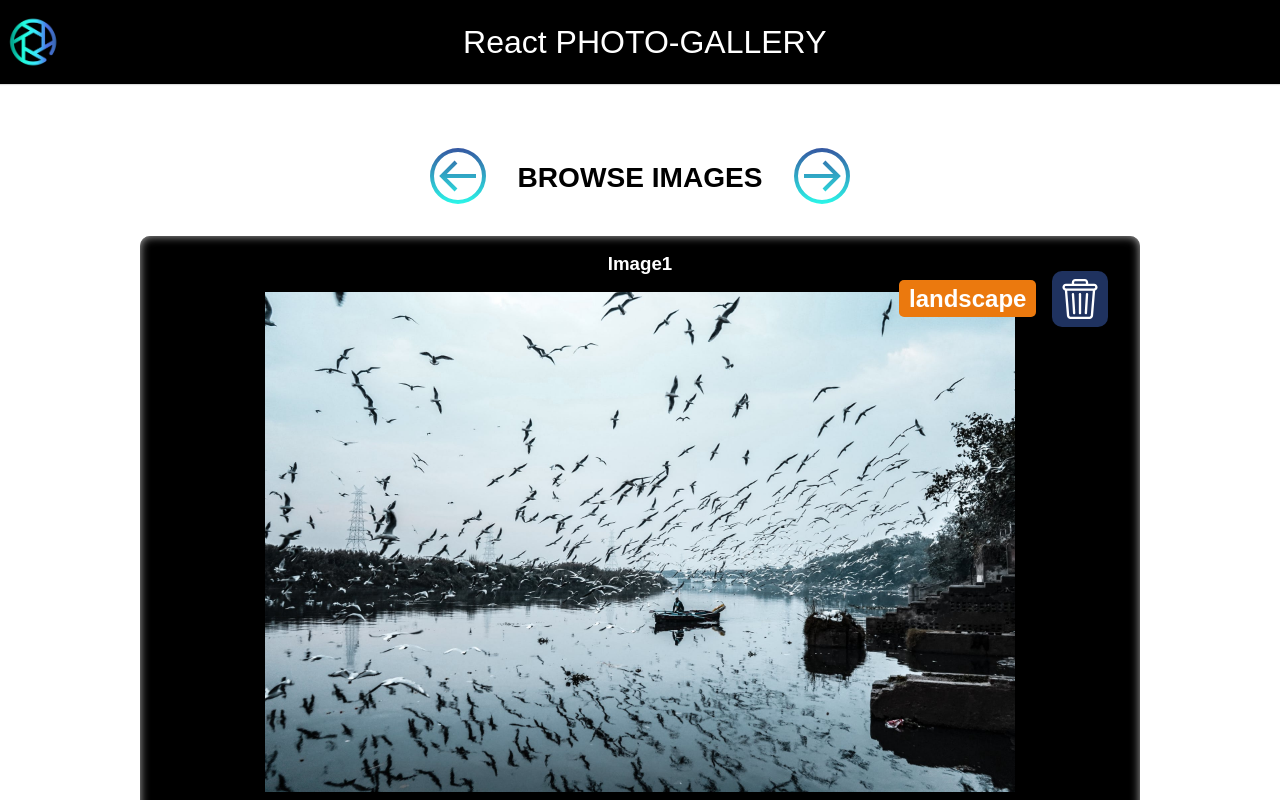
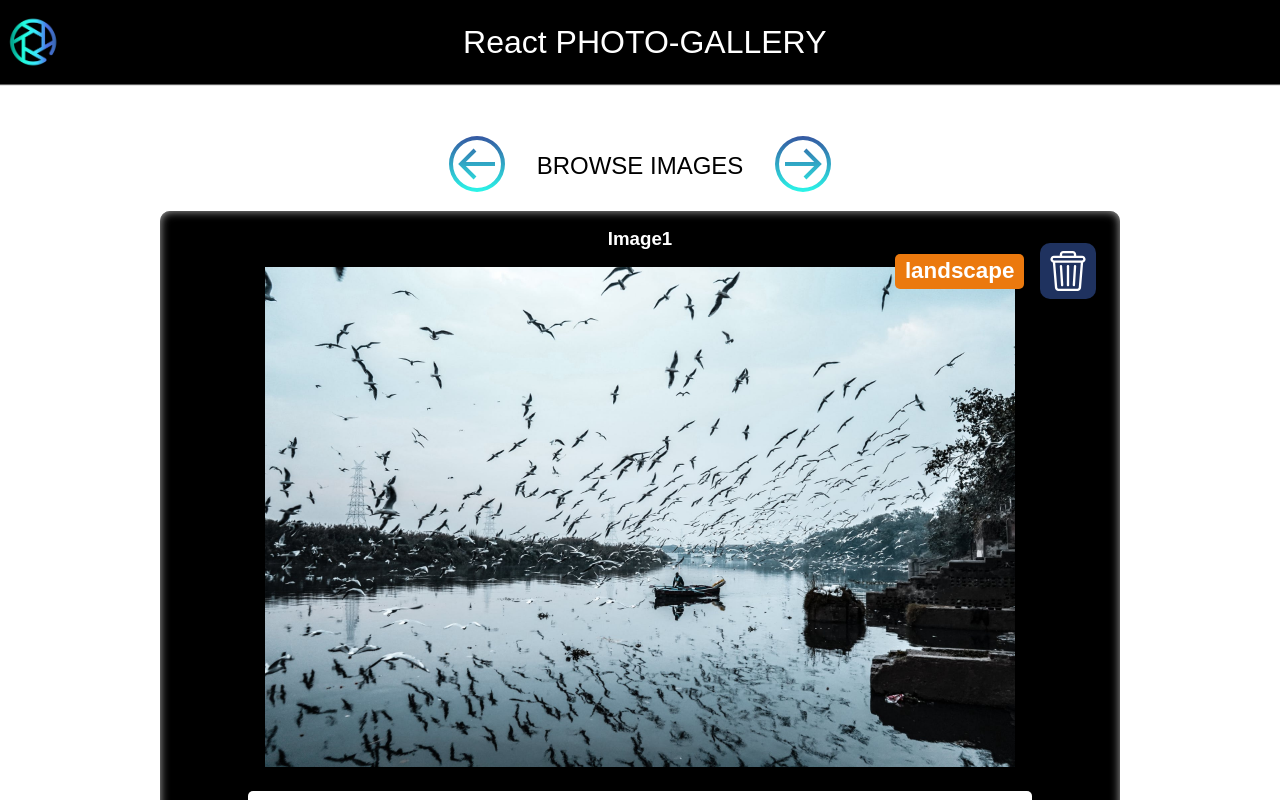
Before and after one commit to Moniaesz/pwa-react-image-gallery, a React (Create React App) app: page / in a window 1280 px wide. Shown: the top 800 px of the page. Built offline with nearby package versions, Linux system fonts and the light colour scheme; the HTML template or start-up script is replaced by a standard one.

Commit message:
update styles to provide app responsiveness

```diff
--- a/src/App.css
+++ b/src/App.css
@@ -57,7 +57,7 @@ body > * {
   overflow: hidden;
 }
 .main {
-  padding-top: 8rem;
+  padding-top: 5rem;
 }
 .btn {
   border: 2px solid transparent;
@@ -75,3 +75,9 @@ body > * {
 .btn:hover {
   box-shadow: 0 3px 6px rgba(0,0,0,0.16), 0 3px 6px rgba(0,0,0,0.23);
 }
+
+@media screen and (min-width: 981px) {
+  .main {
+    padding-top: 8rem;
+  }
+}
--- a/src/components/Header/Header.css
+++ b/src/components/Header/Header.css
@@ -5,7 +5,7 @@
   padding: 0.3rem;
   position: fixed;
   width: 100%;
-  box-shadow: 0px 1px 1px #dcdddd;
+  box-shadow: 0px 1px 1px #5d5d5d;
   background: #fff;
   background: #000;
   color: #fff;
@@ -16,4 +16,12 @@
 }
 h1 {
   font-weight: 300;
+  font-size: 1.4rem;
 }
+
+
+@media screen and (min-width: 981px) {
+  h1 {
+    font-size: 2rem;
+  }
+}
--- a/src/components/ImageInfo/ImageInfo.css
+++ b/src/components/ImageInfo/ImageInfo.css
@@ -3,12 +3,12 @@
   justify-content: center;
   align-items: center;
   position: absolute;
-  top: 0.5rem;
+  top: 0.3rem;
   right: 1rem;
   z-index: 3;
 }
 .delete-icon {
-  height: 2.5rem;
+  height: 1.9rem;
   cursor: pointer;
   background: none;
   padding: 0.5rem;
@@ -24,6 +24,22 @@
   color: white;
   padding: 0.4rem 0.6rem;
   border-radius: 5px;
-  margin-right: 1rem;
+  margin-right: 0.5rem;
   cursor: pointer;
+  font-size: 1.2rem;
 }
+
+@media screen and (min-width: 981px) {
+  .image-details {
+    top: 0.5rem;
+    right: 1rem;
+  }
+  .delete-icon {
+    height: 2.5rem;
+  }
+  .image-category {
+    padding: 0.4rem 0.6rem;
+    margin-right: 1rem;
+    font-size: 1.4rem;
+  }
+}
--- a/src/components/Slider/Slider/Slider.css
+++ b/src/components/Slider/Slider/Slider.css
@@ -1,12 +1,21 @@
 /* Slider */
 .slider-images__list {
-  height: fit-content;
+  /* height: fit-content; */
+  margin: 0 auto;
+  max-width: 80rem;
 }
+
 .slider-images__wrapper {
-  margin: 0 auto;
   display: flex;
-  width: 1000px;
-  height: fit-content;
+  /* width: fit-content;
+  height: fit-content; */
   overflow: hidden;
   position: relative;
+  margin: 0 auto;
 }
+
+@media screen and (min-width: 918px) {
+  .slider-images__list {
+    width: fit-content;
+  }
+}
--- a/src/components/Slider/SliderImage/SliderImage.css
+++ b/src/components/Slider/SliderImage/SliderImage.css
@@ -4,17 +4,20 @@
   border-radius: 10px;
   color: #fff;
   box-shadow: inset 0 0 10px #f1f1f1c0;
+  width: 60rem;
+  max-width: 80rem;
 }
 .slider-image__wrapper {
   position: relative;
   display: flex;
   flex-direction: column;
   align-items: center;
+  margin: 0 auto;
 }
 .slider__img {
   object-fit: contain;
-  width: 1000px;
-  height: 500px;
+  max-height: 500px;
+  max-width: 80vw;
 }
 .slider-img__description {
   max-width: 80%;
@@ -23,6 +26,13 @@
   font-size: 1.2rem;
 }
 .slider-image__wrapper .image-details {
-  top: -2rem;
-  right: 2rem;
+  top: -1.5rem;
+  right: 1rem;
 }
+
+@media screen and (min-width: 981px) {
+  .slider-image__wrapper .image-details {
+    top: -2rem;
+    right: 1.5rem;
+  }
+}
--- a/src/components/Slider/SliderNav/SliderNav.css
+++ b/src/components/Slider/SliderNav/SliderNav.css
@@ -8,12 +8,24 @@
   border-radius: 5px;
   margin: 0 auto 0.5rem auto;
 }
-.slider-nav__item {
-  font-size: 1.5rem;
+.slider-nav__item h3 {
+  font-size: 1.2rem;
   margin: 0 1rem;
   text-transform: uppercase;
+  font-weight: 300;
 }
 .slider-nav__icon {
-  height: 3.5rem;
+  height: 3rem;
   cursor: pointer;
 }
+
+@media screen and (min-width: 981px) {
+  .slider-nav__item h3 {
+    font-size: 1.5rem;
+    margin: 0 2rem;
+  }
+  .slider-nav__icon {
+    height: 3.5rem;
+    cursor: pointer;
+  }
+}
```
